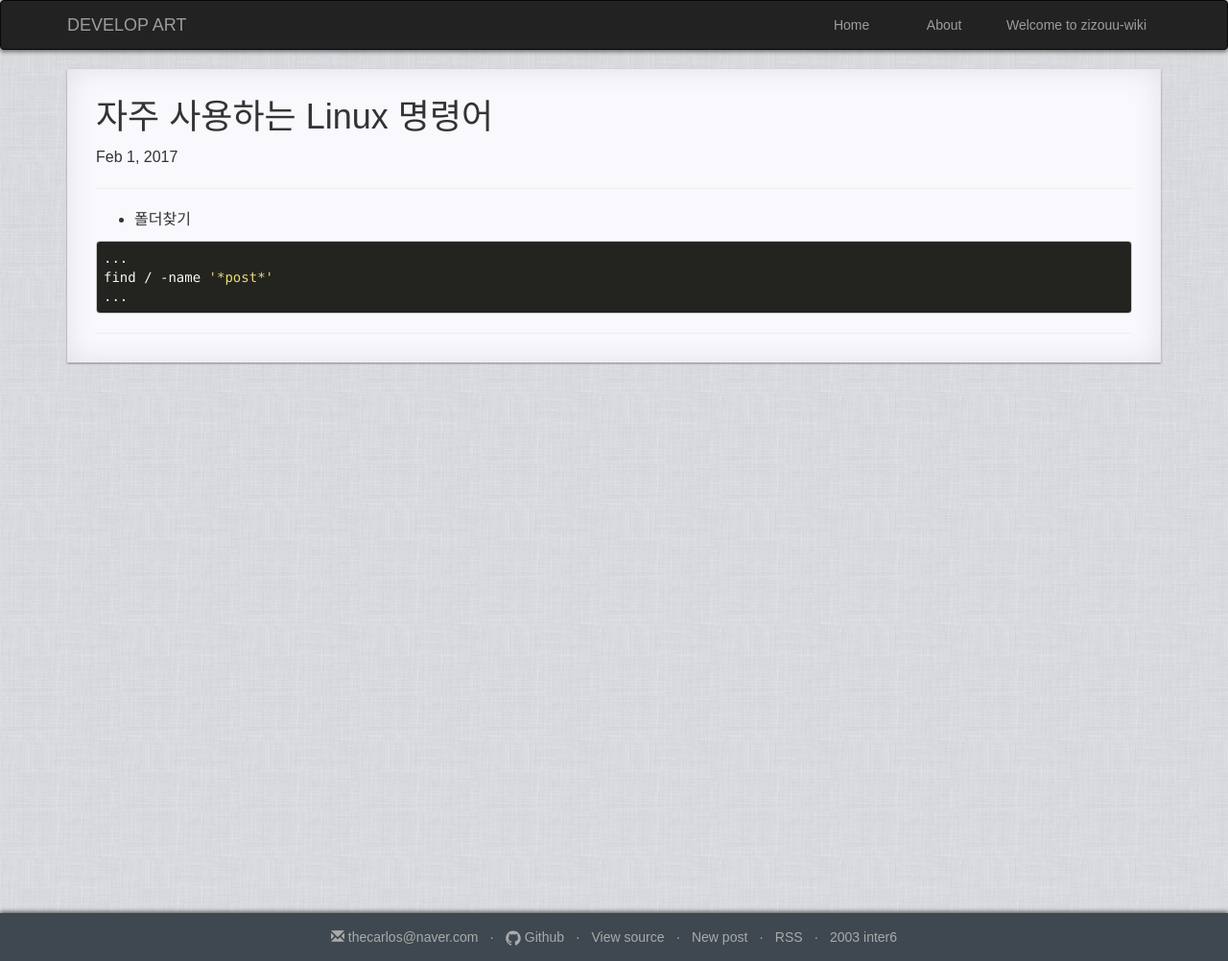
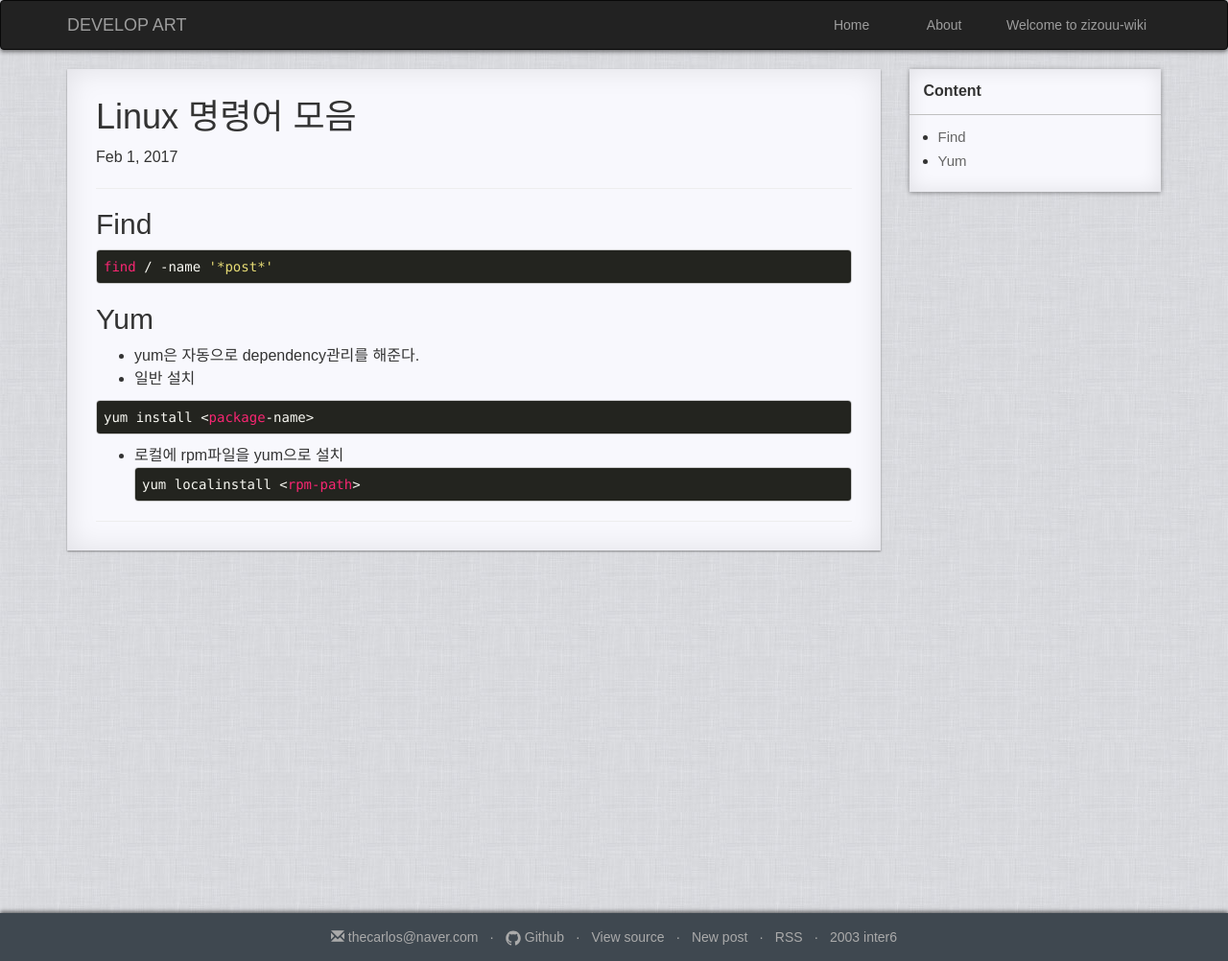
Before and after one commit to zizouu/zizouu.github.io, a Jekyll site: the page built from _posts/linux/2017-02-01-linux-command.md, in a window 1280 px wide. Shown: the whole page at 96% size. Built offline with Jekyll 4.4.1, drawn with Linux system fonts in a browser that asks for light colours.

````diff
--- a/_posts/linux/2017-02-01-linux-command.md
+++ b/_posts/linux/2017-02-01-linux-command.md
@@ -1,6 +1,6 @@
 ---
 layout: post
-title: "자주 사용하는 Linux 명령어"
+title: "Linux 명령어 모음"
 date: 2017-02-01
 categories: linux
 ---
@@ -8,10 +8,18 @@ categories: linux
 * content
 {:toc}
 
-- 폴더찾기
+## Find
+```
+find / -name '*post*'
+```
+## Yum
+- yum은 자동으로 dependency관리를 해준다.
+- 일반 설치
 
 ```
-...
-find / -name '*post*'
-...
+yum install <package-name>
 ```
+- 로컬에 rpm파일을 yum으로 설치
+```
+yum localinstall <rpm-path>
+```
````
Also changed, not shown: _posts/git/2017-02-01-linux-command.md (deleted, +0 -17 lines), _posts/git/2017-04-26-git-command.md (added, +27 -0 lines), _posts/monitoring/2017-04-26-device-monitorign.md (added, +21 -0 lines).
